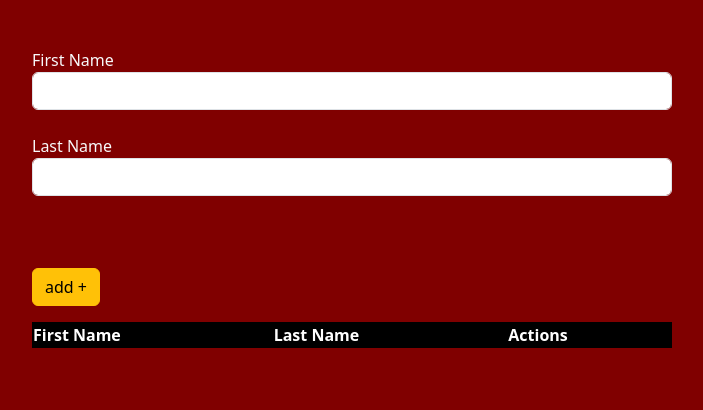
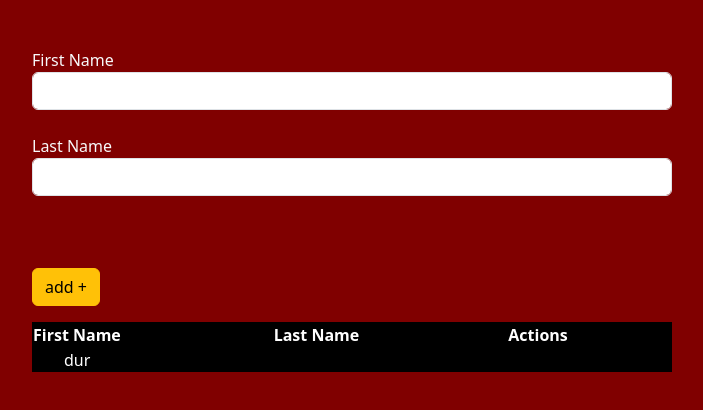
Before and after one commit to ZamirZhiianbekov/githubb, a plain HTML site: page index.html in a window 1280 px wide. Shown: the part 86-496 px from the top of the page, without its empty margins (288-991 px from the left). Drawn offline with nearby package versions, Linux system fonts and the light colour scheme.

Commit message:
dur (#2)

```diff
--- a/index.html
+++ b/index.html
@@ -43,7 +43,7 @@
 
     </table>
     <ul class="list text-white justify-content-between  bg-black">
-
+dur
     </ul>
 </div>
 
```
